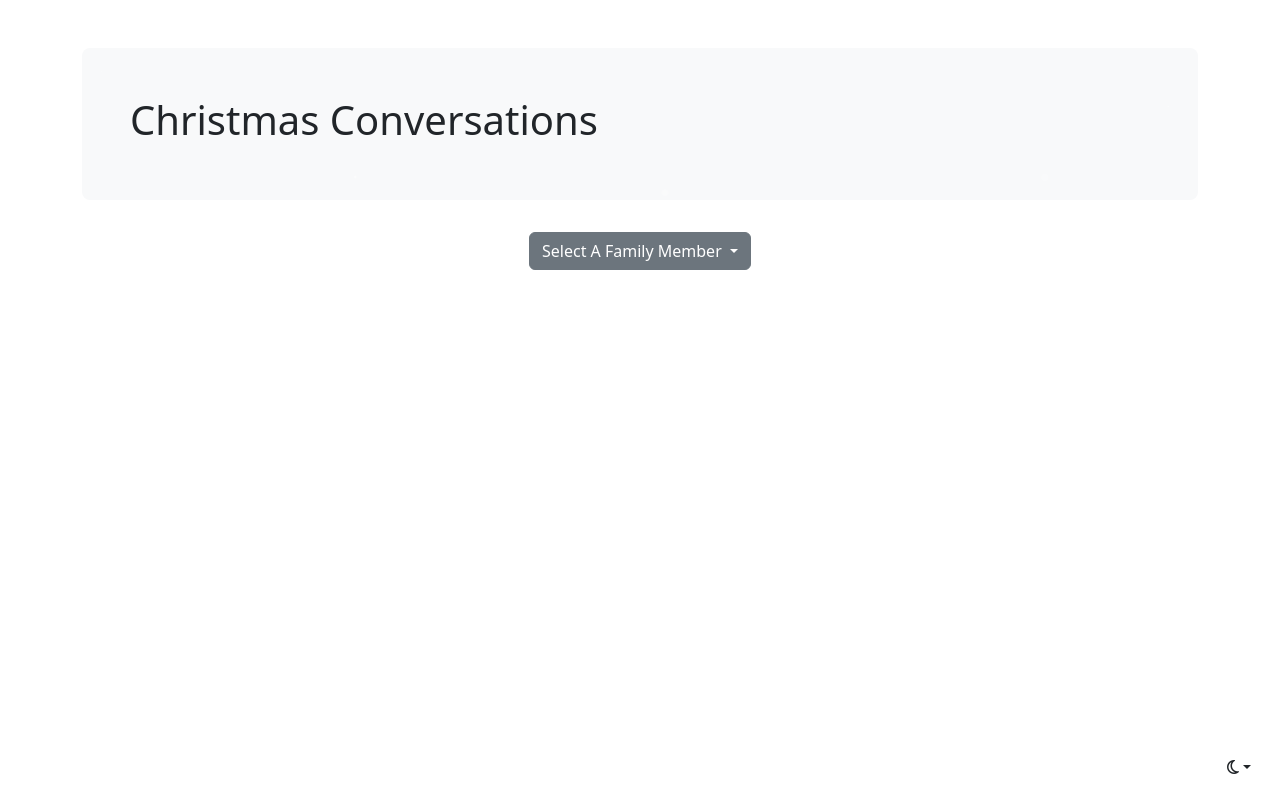
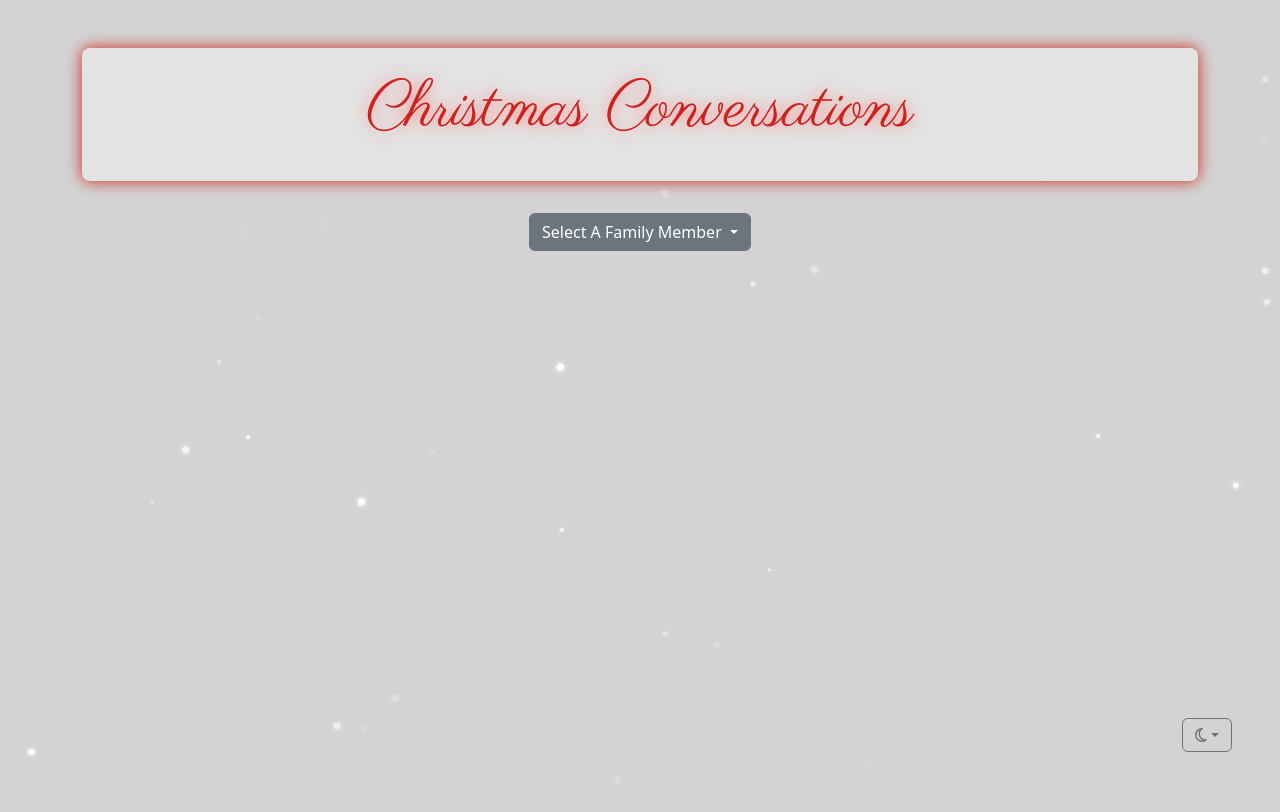
Before and after one commit to njbrunner/christmas, a plain HTML site: page index.html in a window 1280 px wide. Drawn offline with nearby package versions, Linux system fonts and the light colour scheme; no server answers.

Commit message:
Added christmas font and styling to title

```diff
--- a/index.html
+++ b/index.html
@@ -17,6 +17,13 @@
   <link rel="stylesheet"
     type="text/css"
     href="https://cdn.jsdelivr.net/npm/toastify-js/src/toastify.min.css">
+  <link rel="preconnect"
+    href="https://fonts.googleapis.com">
+  <link rel="preconnect"
+    href="https://fonts.gstatic.com"
+    crossorigin>
+  <link href="https://fonts.googleapis.com/css2?family=Parisienne&display=swap"
+    rel="stylesheet">
   <link rel="stylesheet"
     href="./style/style.css">
 </head>
@@ -25,8 +32,8 @@
   <div id="snow"
     data-count="50"></div>
   <div class="container my-5">
-    <div class="p-5 bg-body-tertiary rounded-3">
-      <h1>Christmas Conversations</h1>
+    <div class="p-4 bg-body-tertiary rounded-3 text-center">
+      <h1 class="christmas-text">Christmas Conversations</h1>
     </div>
     <div class="dropdown text-center"
       style="margin: 2rem;">
@@ -42,8 +49,8 @@
     </div>
     <div id="questionSection"></div>
 
-    <div class="dropdown position-fixed bottom-0 end-0 mb-3 me-3 bd-mode-toggle">
-      <button class="btn btn-bd-primary py-2 dropdown-toggle d-flex align-items-center"
+    <div class="dropdown position-fixed bottom-0 end-0 mb-5 me-5 bd-mode-toggle">
+      <button class="btn btn-bd-primary btn-outline-secondary py-2 dropdown-toggle d-flex align-items-center"
         id="bd-theme"
         type="button"
         aria-expanded="false"
--- a/js/main.js
+++ b/js/main.js
@@ -62,7 +62,6 @@ function setSelectedFamilyMember(name) {
   const familyMemberObject = familyList.find(
     (member) => member["name"] === name
   );
-  console.log(familyMemberObject);
   const questionSection = document.getElementById("questionSection");
   questionSection.innerHTML = `
     <h3 class="text-center">${familyMemberObject["name"]}</h3>
--- a/style/style.css
+++ b/style/style.css
@@ -1,5 +1,4 @@
 body {
-  /* background: radial-gradient(ellipse at bottom, #1b2735 0%, #090a0f 100%); */
   overflow-x: hidden;
   min-height: 100vh;
   /* If you want to change the site height you can remove overflow-y */
@@ -12,7 +11,36 @@ body {
   width: 7px;
   height: 7px;
   background: linear-gradient(white, white);
-  /* Workaround for Chromium's selective color inversion */
   border-radius: 50%;
   filter: drop-shadow(0 0 2px white);
 }
+
+[data-bs-theme="light"] .snowflake {
+  width: 8px;
+  height: 8px;
+  background: linear-gradient(white, white);
+  filter: drop-shadow(0 0 4px white);
+}
+
+[data-bs-theme="light"] body {
+  background-color: #d3d3d3;
+}
+
+[data-bs-theme="light"] .bg-body-tertiary {
+  background-color: #e3e3e3 !important;
+  filter: drop-shadow(0 0 8px #cc231e);
+}
+
+.bg-body-tertiary {
+  filter: drop-shadow(0 0 8px #cc231e);
+}
+
+[data-bs-theme="light"] .christmas-text {
+  filter: drop-shadow(0 0 8px #ff7878);
+}
+.christmas-text {
+  color: #cc231e;
+  filter: drop-shadow(0 0 4px #ff7878);
+  font-family: "Parisienne", cursive;
+  font-size: 4em;
+}
```
